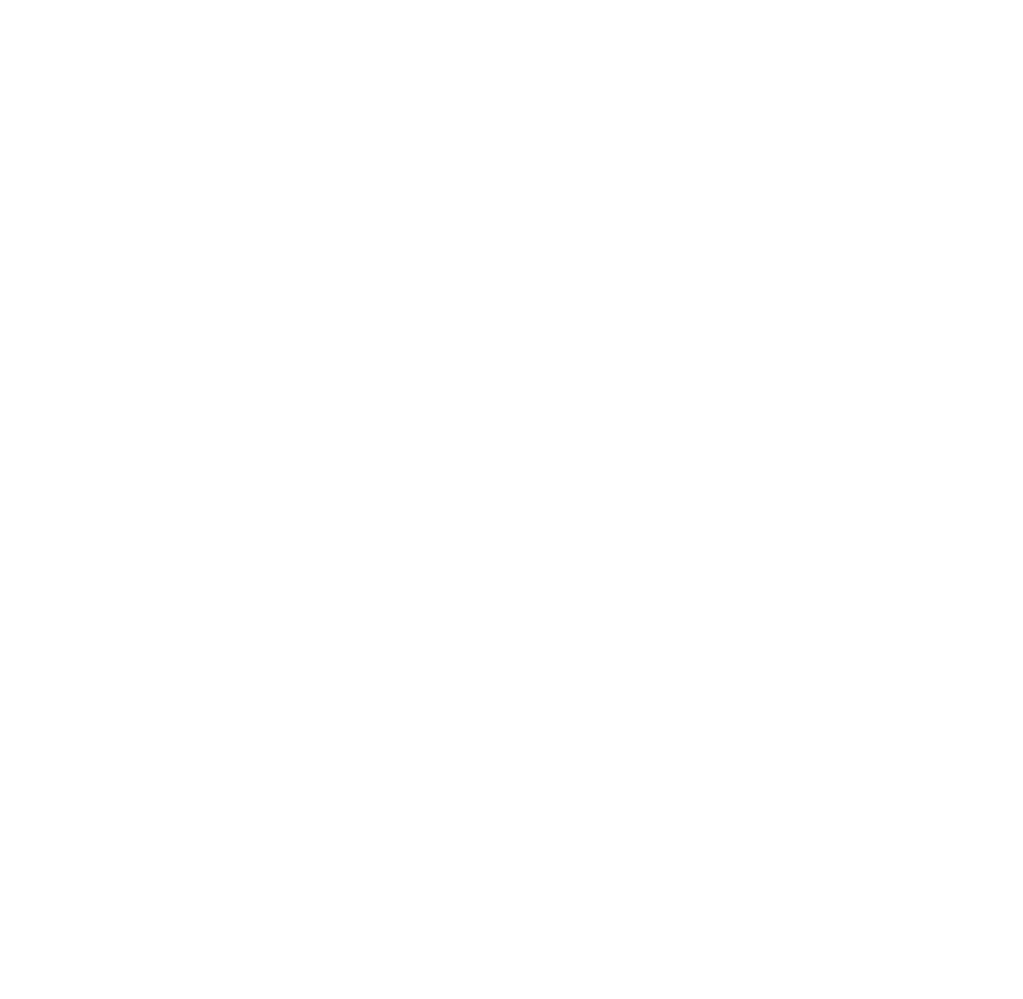
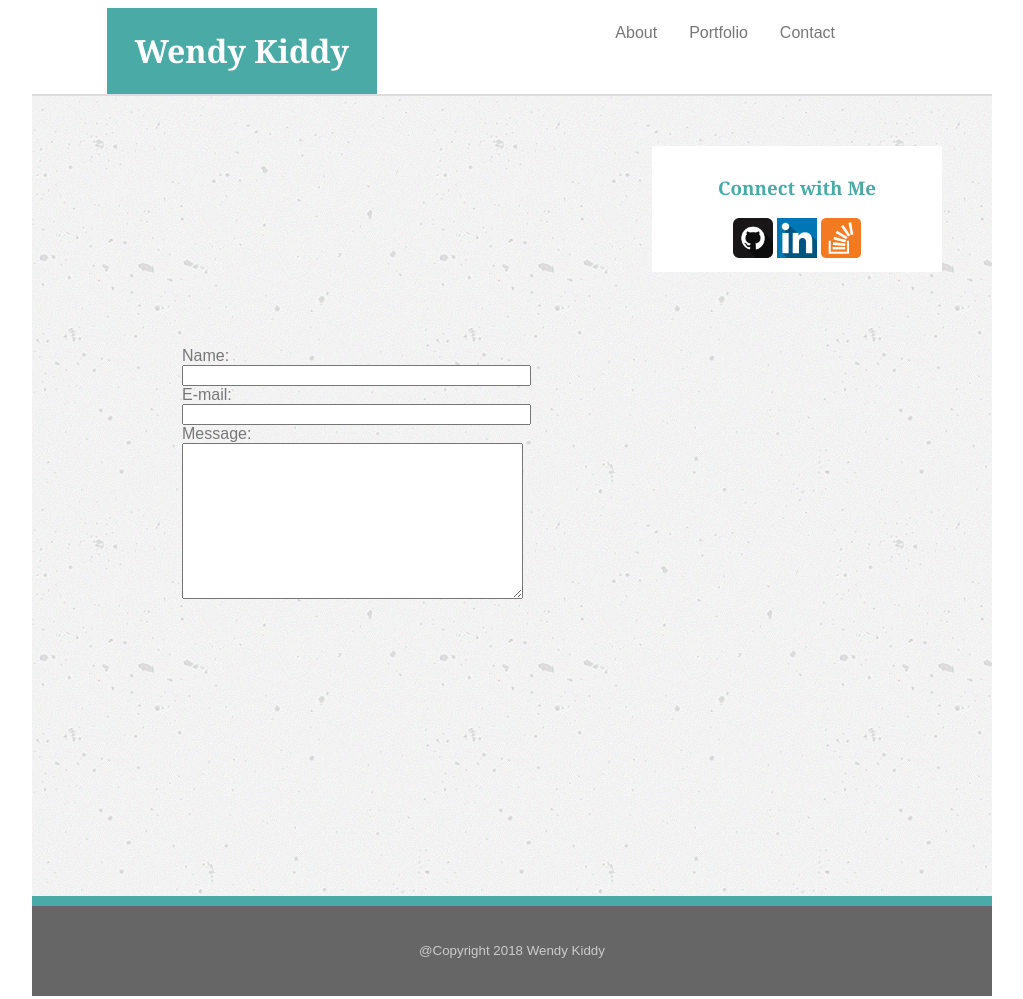
Before and after one commit to redgemini/Basic-Portfolio, a plain HTML site: page contact.html in a window 1280 px wide. Shown: the whole page, without its empty margins (136-1159 px from the left). Before the commit the page ends 800 px from the top, so only its background shows below. Drawn offline with Linux system fonts and the light colour scheme.

Commit message:
contact progress

```diff
--- a/assets/css/style.css
+++ b/assets/css/style.css
@@ -13,10 +13,9 @@ header{
     font-size: 1 em;
     height: auto;
     width: 270px;
-    margin-left:125px;
+    margin-left:75px;
     float:left;
 }
-
 h2, h3, h4, h5, h6{
     font-family: "Georgia", Times, Times New Roman, serif;
     color:#4aaaa5;
@@ -28,18 +27,21 @@ nav{
 	margin-right: 125px;
 }
 ul{
+    font-family: "Arial", Helvetica Neue, Helvetica, sans-serif;
     color:#777777;
     list-style-type: none;
     margin: 0;
     padding: 0;
     overflow: hidden;
+    vertical-align: right;
+
+
 }
+
 li{
-    font-family: "Arial", Helvetica Neue, Helvetica, sans-serif;
     color:#777777;
     background-color: #ffffff;
     list-style: none;
-    vertical-align: middle;
 	margin: 0;
     padding: 16px;
     float:right;
@@ -58,6 +60,7 @@ div{
     background: url("../images/concrete-texture.png");
     border-top-style: solid;
     border-top-width: 2px;
+    height: 800px;
 }
 
 section{
@@ -70,6 +73,11 @@ section{
     padding:15px;
     clear: both;
 	margin: 0 auto 6em auto;
+}
+article{
+    margin-left:75px;
+    margin-right:400px;
+    text-align: justify;
 }
 
 aside{
@@ -98,3 +106,16 @@ footer{
     border-top-width: 10px;
 
 }
+.contacts{
+    float: left;
+    margin-left:75px;
+    margin-right:400px;
+}
+.contacts > label,.contacts > input{
+width: 100%;
+
+}
+portpic{
+
+
+}
--- a/contact.html
+++ b/contact.html
@@ -0,0 +1,62 @@
+<!--Homework Assigment #1 Basic Bio Website-->
+
+<!DOCTYPE html>
+<html class=htlm lang="en-us">
+
+<!--HEAD: Wraps the Header of the Page-->
+<head>
+
+        <meta charset="UTF-8">
+        <!-- Linking CSS-->
+        <link rel="stylesheet" type="text/css" href="assets/css/style.css">
+        <link rel="reset" type="text/css" href="assets/css/reset.css">
+        <title>Wendy Kiddy</title>
+
+</head>
+
+<!--BODY: Main Content of the Page-->
+
+<body>
+
+    <header>
+
+        <h1>Wendy Kiddy</h1>
+
+    </header>
+
+    <nav>
+
+        <ul>
+                   <li><a href="https://redgemini.github.io/Basic-Portfolio/contacts.html">Contact</a></li>
+                   <li><a href="https://redgemini.github.io/Basic-Portfolio/portfolio.html">Portfolio</a></li>
+                   <li><a href="https://redgemini.github.io/Basic-Portfolio/index.html">About</a></li>
+        </ul>
+            </nav>
+
+        <div>
+            <aside>
+                <h3>Connect with Me</h3>
+                <img src= "assets/images/github.png" alt= "github" height="40" width="40">
+                <img src= "assets/images/linkedin.png" alt= "linkedin" height="40" width="40">
+                <img src= "assets/images/stack.overflow.png" alt= "github" height="40" width="40">
+            </aside>
+            <article>
+                <form action="#" method="post" class="contacts">
+
+                        <label for="name">Name:</label><br>
+                        <input type="text" id="name" name="user_name"><br>
+
+                        <label for="mail">E-mail:</label><br>
+                        <input type="email" id="mail" name="user_mail"><br>
+
+                        <label for="msg">Message:</label><br>
+                        <textarea rows="10" cols="40" name="message" id="message"></textarea><br>
+
+               </form>
+            </article>
+        </div>
+        <footer>
+                &#64;Copyright 2018 Wendy Kiddy
+           </footer>
+    </body>
+</html>
```
Also changed, not shown: index.html (+8 -4 lines), portfolio.html (+61 -0 lines).
